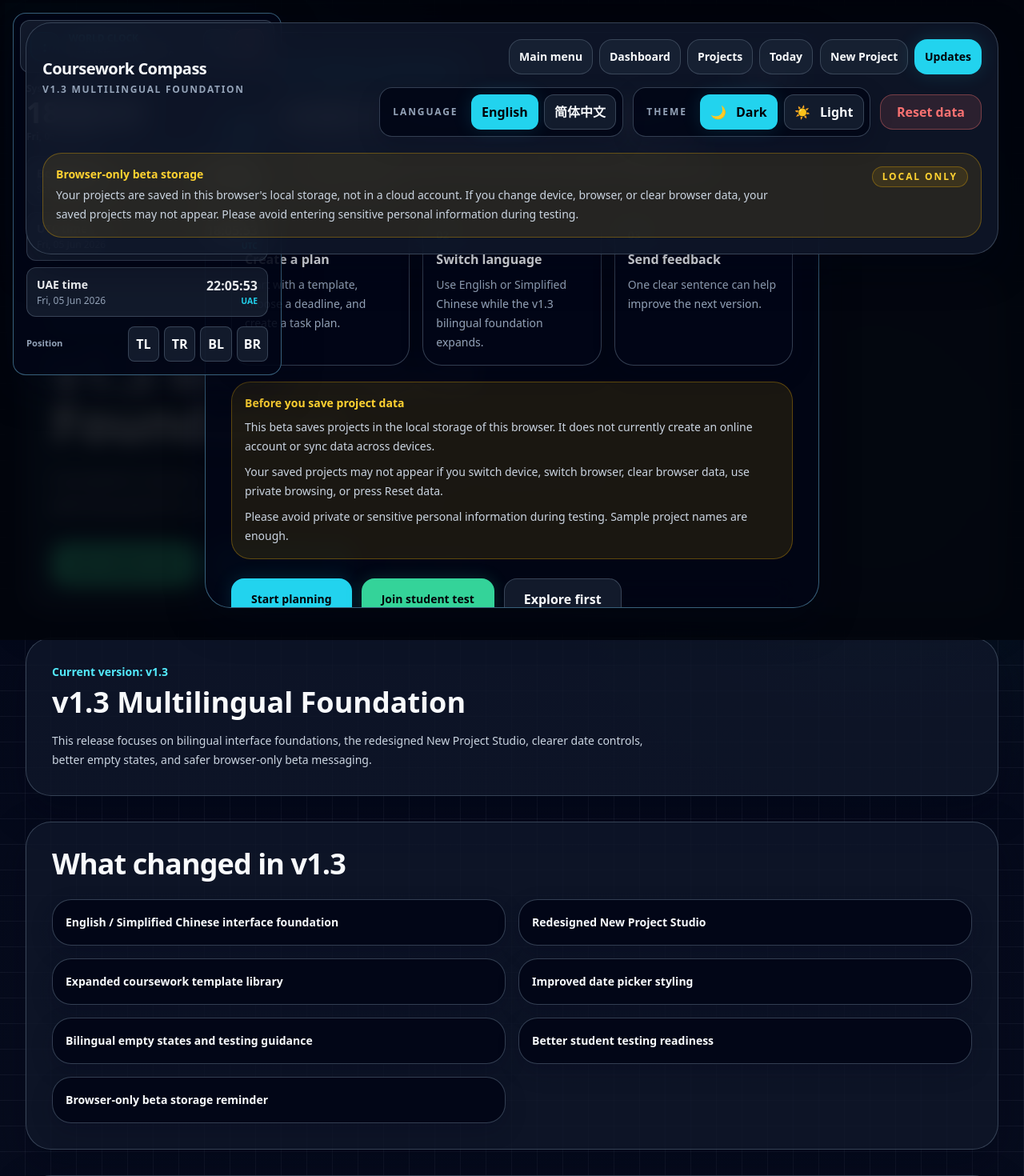
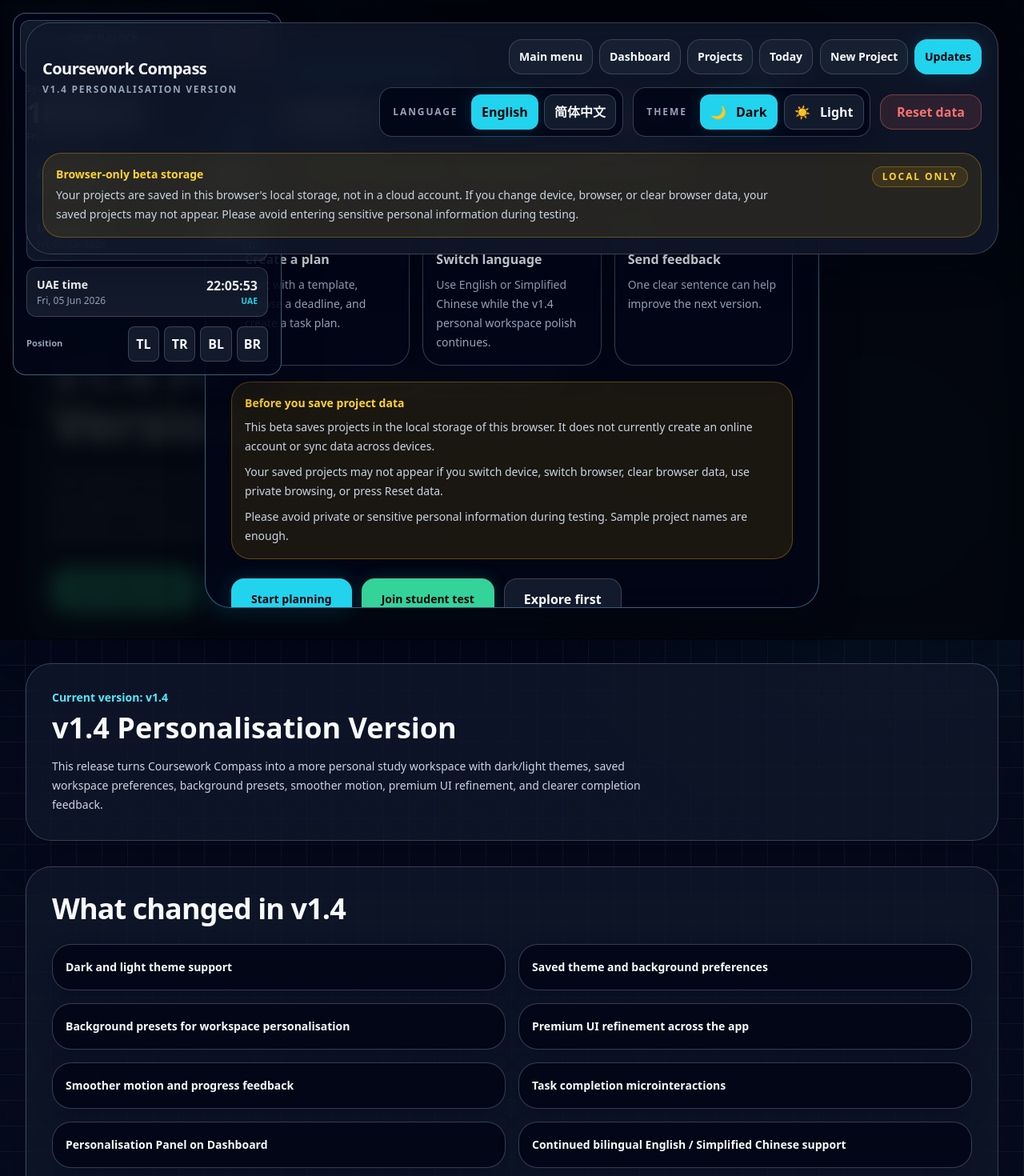
Before and after one commit to ChefDav/Coursework-Compass, a Next.js app: page /updates in a window 1280 px wide. Shown: the top 1470 px of the page at 80% size. Built offline with nearby package versions, Linux system fonts and the light colour scheme.

Commit message:
v1.4 Final Packing

```diff
--- a/app/layout.tsx
+++ b/app/layout.tsx
@@ -10,7 +10,7 @@ import BackgroundBootstrap from "@/components/BackgroundBootstrap";
 export const metadata: Metadata = {
     title: "Coursework Compass",
     description:
-        "A coursework planning tool for IB, A-Level, and international school students.",
+        "Coursework Compass is a local-first coursework planning workspace for international school students with bilingual UI, saved preferences, and personalisation features.",
 };
 
 const themeBootstrapScript = `
--- a/app/page.tsx
+++ b/app/page.tsx
@@ -12,7 +12,7 @@ import { useStoredLanguage } from "@/lib/clientStores";
 
 const copy = {
     en: {
-        badge: "Coursework Compass v1.3 Multilingual Foundation",
+        badge: "Coursework Compass v1.4 Personalisation Version",
         title: "Turn coursework chaos into a clear daily plan.",
         subtitle:
             "Coursework Compass helps IB and A-Level students break major projects into manageable tasks, deadlines, progress, and daily execution. Create a plan, edit it, and keep moving in English or Simplified Chinese.",
@@ -44,12 +44,12 @@ const copy = {
             "Coursework Compass includes countdown-oriented planning so major projects feel less invisible.",
         howEyebrow: "How it works",
         howTitle: "From vague coursework to visible progress.",
-        featuresEyebrow: "v1.3 features",
+        featuresEyebrow: "v1.4 features",
         featuresTitle: "Built for real student workflows.",
         templatesEyebrow: "Supported templates",
         templatesTitle: "Start with a subject-specific structure.",
         templatesText:
-            "The v1.3 template library covers common IB, A-Level, EPQ, and university application work.",
+            "The v1.4 template library covers common IB, A-Level, EPQ, and university application work while the workspace adds saved personalisation.",
         readyEyebrow: "Ready to plan?",
         readyTitle: "Create your first coursework plan.",
         readyText:
@@ -77,9 +77,9 @@ const copy = {
         ],
         featureCards: [
             {
-                title: "Bilingual foundation",
+                title: "Personal workspace",
                 description:
-                    "Switch between English and Simplified Chinese across the main planning and testing surfaces.",
+                    "Use dark or light themes, saved preferences, and background presets to make the planner feel more like your own study space.",
             },
             {
                 title: "Editable task workspace",
@@ -94,7 +94,7 @@ const copy = {
         ],
     },
     zh: {
-        badge: "Coursework Compass v1.3 多语言基础版本",
+        badge: "Coursework Compass v1.4 个性化版本",
         title: "把混乱的 coursework 变成清晰的每日计划。",
         subtitle:
             "Coursework Compass 帮助 IB 和 A-Level 学生把大型项目拆成可执行的任务、截止日期、进度和每日行动。你可以用英文或简体中文创建计划、编辑任务并持续推进。",
@@ -126,12 +126,12 @@ const copy = {
             "Coursework Compass 包含倒计时式规划，让大型项目不再像一团看不见的压力。",
         howEyebrow: "使用方式",
         howTitle: "从模糊 coursework 到可见进度。",
-        featuresEyebrow: "v1.3 功能",
+        featuresEyebrow: "v1.4 功能",
         featuresTitle: "为真实学生工作流设计。",
         templatesEyebrow: "支持的模板",
         templatesTitle: "从学科结构开始。",
         templatesText:
-            "v1.3 模板库覆盖常见 IB、A-Level、EPQ 和大学申请相关工作。",
+            "v1.4 模板库覆盖常见 IB、A-Level、EPQ 和大学申请相关工作，并加入保存的个性化学习空间设置。",
         readyEyebrow: "准备开始？",
         readyTitle: "创建你的第一个 coursework 计划。",
         readyText:
@@ -159,9 +159,9 @@ const copy = {
         ],
         featureCards: [
             {
-                title: "双语基础",
+                title: "个性化学习空间",
                 description:
-                    "在主要规划和测试界面中切换英文与简体中文。",
+                    "使用深色/浅色主题、保存的偏好和背景预设，让 planner 更像自己的学习空间。",
             },
             {
                 title: "可编辑任务工作区",
--- a/app/test/page.tsx
+++ b/app/test/page.tsx
@@ -30,7 +30,7 @@ const copy = {
             "This tutorial is separate from the real app. It uses simulated tasks, so students can learn the workflow without changing real project data.",
         mainSite: "Main site",
         progress: "Tutorial progress",
-        version: "v1.3",
+        version: "v1.4",
         step: "Step",
         stepLabels: [
             "Choose sample",
@@ -147,7 +147,7 @@ const copy = {
             "这个教程独立于真实应用，使用模拟任务，让学生在不改变真实项目数据的情况下学习工作流。",
         mainSite: "主站",
         progress: "教程进度",
-        version: "v1.3",
+        version: "v1.4",
         step: "步骤",
         stepLabels: [
             "选择示例",
--- a/app/updates/page.tsx
+++ b/app/updates/page.tsx
@@ -8,24 +8,26 @@ import { useStoredLanguage } from "@/lib/clientStores";
 const copy = {
     en: {
         eyebrow: "Release notes",
-        title: "v1.3 Multilingual Foundation",
+        title: "v1.4 Personalisation Version",
         subtitle:
-            "Coursework Compass v1.3 lays the groundwork for an English / Simplified Chinese planning experience and polishes the student testing flow.",
+            "This release turns Coursework Compass into a more personal study workspace with dark/light themes, saved workspace preferences, background presets, smoother motion, premium UI refinement, and clearer completion feedback.",
         joinTest: "Join student test",
         createProject: "Create a project",
         backHome: "Back to home",
-        currentVersion: "Current version: v1.3",
-        currentTitle: "v1.3 Multilingual Foundation",
+        currentVersion: "Current version: v1.4",
+        currentTitle: "v1.4 Personalisation Version",
         currentDescription:
-            "This release focuses on bilingual interface foundations, the redesigned New Project Studio, clearer date controls, better empty states, and safer browser-only beta messaging.",
-        highlightsTitle: "What changed in v1.3",
+            "This release turns Coursework Compass into a more personal study workspace with dark/light themes, saved workspace preferences, background presets, smoother motion, premium UI refinement, and clearer completion feedback.",
+        highlightsTitle: "What changed in v1.4",
         highlights: [
-            "English / Simplified Chinese interface foundation",
-            "Redesigned New Project Studio",
-            "Expanded coursework template library",
-            "Improved date picker styling",
-            "Bilingual empty states and testing guidance",
-            "Better student testing readiness",
+            "Dark and light theme support",
+            "Saved theme and background preferences",
+            "Background presets for workspace personalisation",
+            "Premium UI refinement across the app",
+            "Smoother motion and progress feedback",
+            "Task completion microinteractions",
+            "Personalisation Panel on Dashboard",
+            "Continued bilingual English / Simplified Chinese support",
             "Browser-only beta storage reminder",
         ],
         testingTitle: "Testing focus",
@@ -50,24 +52,26 @@ const copy = {
     },
     zh: {
         eyebrow: "更新日志",
-        title: "v1.3 多语言基础版本",
+        title: "v1.4 个性化版本",
         subtitle:
-            "Coursework Compass v1.3 为英文 / 简体中文规划体验打基础，并进一步打磨学生测试流程。",
+            "这个版本让 Coursework Compass 变成更具个人空间感的学习工作台，新增深色/浅色主题、本地偏好保存、背景预设、轻量动效、高级 UI 打磨和更清晰的任务完成反馈。",
         joinTest: "参加学生测试",
         createProject: "创建项目",
         backHome: "返回首页",
-        currentVersion: "当前版本：v1.3",
-        currentTitle: "v1.3 多语言基础版本",
+        currentVersion: "当前版本：v1.4",
+        currentTitle: "v1.4 个性化版本",
         currentDescription:
-            "这个版本重点完成双语界面基础、新版 Project Studio、更清晰的日期控件、更好的空状态，以及更安全的浏览器本地测试存储提示。",
-        highlightsTitle: "v1.3 更新内容",
+            "这个版本让 Coursework Compass 变成更具个人空间感的学习工作台，新增深色/浅色主题、本地偏好保存、背景预设、轻量动效、高级 UI 打磨和更清晰的任务完成反馈。",
+        highlightsTitle: "v1.4 更新内容",
         highlights: [
-            "英文 / 简体中文界面基础",
-            "重新设计的新建项目 Project Studio",
-            "扩展 coursework 模板库",
-            "改进日期选择器样式",
-            "双语空状态和测试指引",
-            "更适合学生测试的细节打磨",
+            "支持深色与浅色主题",
+            "主题和背景偏好会保存在当前浏览器",
+            "新增学习空间背景预设",
+            "全站高级 UI 细节打磨",
+            "更顺滑的动效和进度反馈",
+            "任务完成微交互",
+            "Dashboard 新增个性化面板",
+            "继续支持 English / 简体中文",
             "浏览器本地 beta 存储提醒",
         ],
         testingTitle: "测试重点",
@@ -93,6 +97,17 @@ const copy = {
 } as const;
 
 const releaseHistory = [
+    {
+        version: "v1.4",
+        title: {
+            en: "v1.4 Personalisation Version",
+            zh: "v1.4 个性化版本",
+        },
+        description: {
+            en: "This release turns Coursework Compass into a more personal study workspace with dark/light themes, saved workspace preferences, background presets, smoother motion, premium UI refinement, and clearer completion feedback.",
+            zh: "这个版本让 Coursework Compass 变成更具个人空间感的学习工作台，新增深色/浅色主题、本地偏好保存、背景预设、轻量动效、高级 UI 打磨和更清晰的任务完成反馈。",
+        },
+    },
     {
         version: "v1.3",
         title: {
--- a/components/FeedbackPanel.tsx
+++ b/components/FeedbackPanel.tsx
@@ -27,8 +27,8 @@ const feedbackTypes: FeedbackType[] = [
 
 const copy = {
     en: {
-        eyebrow: "v1.3 student testing feedback",
-        title: "Help shape the multilingual foundation.",
+        eyebrow: "v1.4 student testing feedback",
+        title: "Help shape the personalisation version.",
         description:
             "Coursework Compass is being improved through real student testing. Useful feedback can be short, honest, and specific. Even one confusing button is worth reporting.",
         note:
@@ -47,11 +47,11 @@ const copy = {
         helper:
             "This opens your email app with a ready-made feedback template. You can edit it before sending.",
         bodyIntro:
-            "I tested Coursework Compass v1.3 Multilingual Foundation and would like to share some feedback.",
+            "I tested Coursework Compass v1.4 Personalisation Version and would like to share some feedback.",
     },
     zh: {
-        eyebrow: "v1.3 学生测试反馈",
-        title: "帮助完善多语言基础版本。",
+        eyebrow: "v1.4 学生测试反馈",
+        title: "帮助完善个性化版本。",
         description:
             "Coursework Compass 正在通过真实学生测试继续改进。反馈可以很短、真实、具体。哪怕只是一个让你困惑的按钮，也值得告诉我。",
         note:
@@ -70,7 +70,7 @@ const copy = {
         helper:
             "这会打开你的邮件应用，并预填一个反馈模板。发送前你可以继续编辑。",
         bodyIntro:
-            "我测试了 Coursework Compass v1.3 多语言基础版本，想分享一些反馈。",
+            "我测试了 Coursework Compass v1.4 个性化版本，想分享一些反馈。",
     },
 } as const;
 
@@ -121,7 +121,7 @@ export default function FeedbackPanel() {
 
     const feedbackMailto = useMemo(() => {
         const subject = encodeURIComponent(
-            `Coursework Compass v1.3 Student Testing Feedback - ${selectedType}`,
+            `Coursework Compass v1.4 Student Testing Feedback - ${selectedType}`,
         );
 
         const body = encodeURIComponent(
--- a/components/OnboardingPopup.tsx
+++ b/components/OnboardingPopup.tsx
@@ -10,10 +10,10 @@ const ONBOARDING_STORAGE_KEY =
 
 const copy = {
     en: {
-        badge: "v1.3 Multilingual Foundation",
+        badge: "v1.4 Personalisation Version",
         title: "Welcome to Coursework Compass.",
         description:
-            "Coursework Compass helps IB and A-Level students turn large coursework projects into clearer tasks, deadlines, and daily actions. This version adds the English / Simplified Chinese foundation for student testing.",
+            "Coursework Compass helps IB and A-Level students turn large coursework projects into clearer tasks, deadlines, and daily actions. This version adds dark/light themes, saved preferences, background presets, and personalisation polish.",
         close: "Close",
         cards: [
             {
@@ -26,7 +26,7 @@ const copy = {
                 number: "02",
                 title: "Switch language",
                 description:
-                    "Use English or Simplified Chinese while the v1.3 bilingual foundation expands.",
+                    "Use English or Simplified Chinese while the v1.4 personal workspace polish continues.",
             },
             {
                 number: "03",
@@ -46,10 +46,10 @@ const copy = {
         explore: "Explore first",
     },
     zh: {
-        badge: "v1.3 多语言基础版本",
+        badge: "v1.4 个性化版本",
         title: "欢迎使用 Coursework Compass。",
         description:
-            "Coursework Compass 帮助 IB 和 A-Level 学生把大型 coursework 项目拆成更清晰的任务、截止日期和每日行动。这个版本加入英文 / 简体中文基础，方便学生测试。",
+            "Coursework Compass 帮助 IB 和 A-Level 学生把大型 coursework 项目拆成更清晰的任务、截止日期和每日行动。这个版本加入深色/浅色主题、保存的偏好、背景预设和个性化打磨。",
         close: "关闭",
         cards: [
             {
@@ -62,7 +62,7 @@ const copy = {
                 number: "02",
                 title: "切换语言",
                 description:
-                    "可以使用英文或简体中文；v1.3 会继续扩展双语基础。",
+                    "可以使用英文或简体中文；v1.4 会继续打磨更个人化的学习空间。",
             },
             {
                 number: "03",
--- a/components/TestingGuideCard.tsx
+++ b/components/TestingGuideCard.tsx
@@ -43,7 +43,7 @@ const copy = {
         ],
         noteTitle: "Important",
         note:
-            "Coursework Compass v1.3 is still a beta. Saved data stays in the current browser only, so students should avoid sensitive personal information during testing.",
+            "Coursework Compass v1.4 is still a beta. Saved data and preferences stay in the current browser only, so students should avoid sensitive personal information during testing.",
     },
     zh: {
         eyebrow: "测试指南",
@@ -85,7 +85,7 @@ const copy = {
         ],
         noteTitle: "重要说明",
         note:
-            "Coursework Compass v1.3 仍然是 beta 版本。保存的数据只会留在当前浏览器中，因此测试时请避免输入敏感个人信息。",
+            "Coursework Compass v1.4 仍然是 beta 版本。保存的数据和偏好只会留在当前浏览器中，因此测试时请避免输入敏感个人信息。",
     },
 } as const;
 
--- a/lib/i18n.ts
+++ b/lib/i18n.ts
@@ -25,7 +25,7 @@ export const languages: {
 export const translations = {
     en: {
         appName: "Coursework Compass",
-        versionLabel: "v1.3 Multilingual Foundation",
+        versionLabel: "v1.4 Personalisation Version",
 
         language: "Language",
         english: "English",
@@ -49,11 +49,11 @@ export const translations = {
         openDashboard: "Open dashboard",
         openToday: "Open Today",
 
-        betaNoticeEyebrow: "Coursework Compass v1.3 Multilingual Foundation",
-        betaNoticeTitle: "A clearer bilingual testing version is now in progress.",
+        betaNoticeEyebrow: "Coursework Compass v1.4 Personalisation Version",
+        betaNoticeTitle: "A more personal study workspace is now in progress.",
         betaNoticeDescription:
-            "This version begins turning Coursework Compass into an English and Simplified Chinese coursework planner. The current foundation focuses on language switching, clearer global notices, and preparing the product for Chinese-speaking international school students.",
-        betaNoticeBadge: "v1.3 beta",
+            "This version adds dark and light themes, saved workspace preferences, background presets, smoother motion, and clearer completion feedback while keeping the browser-only beta simple.",
+        betaNoticeBadge: "v1.4 beta",
         betaCardOneNumber: "01",
         betaCardOneTitle: "Plan coursework",
         betaCardOneDescription:
@@ -65,10 +65,10 @@ export const translations = {
         betaCardThreeNumber: "03",
         betaCardThreeTitle: "Test bilingually",
         betaCardThreeDescription:
-            "Use the English interface or switch to Simplified Chinese as v1.3 expands bilingual support across the product.",
+            "Use the English interface or switch to Simplified Chinese while the v1.4 personal workspace polish continues.",
         importantDataNoteTitle: "Important data note",
         importantDataNoteOne:
-            "Coursework Compass v1.3 still uses browser-only local storage. It does not use accounts or cloud sync yet.",
+            "Coursework Compass v1.4 still uses browser-only local storage. It does not use accounts or cloud sync yet.",
         importantDataNoteTwo:
             "This means your projects may disappear if you clear browser data, use another browser, use another device, or reset local data from the navigation bar.",
         importantDataNoteThree:
@@ -149,7 +149,7 @@ export const translations = {
 
     zh: {
         appName: "Coursework Compass",
-        versionLabel: "v1.3 多语言基础版本",
+        versionLabel: "v1.4 个性化版本",
 
         language: "语言",
         english: "English",
@@ -173,11 +173,11 @@ export const translations = {
         openDashboard: "打开仪表盘",
         openToday: "打开今日任务",
 
-        betaNoticeEyebrow: "Coursework Compass v1.3 多语言基础版本",
-        betaNoticeTitle: "更清晰的双语测试版本正在完善中。",
+        betaNoticeEyebrow: "Coursework Compass v1.4 个性化版本",
+        betaNoticeTitle: "更具个人空间感的学习工作台正在完善中。",
         betaNoticeDescription:
-            "这个版本开始把 Coursework Compass 升级为支持英文和简体中文的 coursework 规划工具。当前重点是语言切换、全局提示双语化，并为中文国际学校学生的使用场景打基础。",
-        betaNoticeBadge: "v1.3 测试版",
+            "这个版本新增深色/浅色主题、本地偏好保存、背景预设、轻量动效和更清晰的任务完成反馈，同时继续保持浏览器本地测试存储。",
+        betaNoticeBadge: "v1.4 测试版",
         betaCardOneNumber: "01",
         betaCardOneTitle: "规划 coursework",
         betaCardOneDescription:
@@ -189,10 +189,10 @@ export const translations = {
         betaCardThreeNumber: "03",
         betaCardThreeTitle: "双语测试体验",
         betaCardThreeDescription:
-            "你可以使用英文界面，也可以切换到简体中文。v1.3 会把更多页面升级为双语版本。",
+            "你可以使用英文界面，也可以切换到简体中文。v1.4 会继续打磨更个人化的学习空间。",
         importantDataNoteTitle: "重要数据说明",
         importantDataNoteOne:
-            "Coursework Compass v1.3 仍然使用浏览器本地存储，目前还没有账号系统或云端同步。",
+            "Coursework Compass v1.4 仍然使用浏览器本地存储，目前还没有账号系统或云端同步。",
         importantDataNoteTwo:
             "这意味着如果你清除浏览器数据、更换浏览器、更换设备，或在导航栏中重置本地数据，之前保存的项目可能不会显示。",
         importantDataNoteThree:
```
Also changed, not shown: components/PersonalisationPanel.tsx (+3 -7 lines), 2 other files (tests, documents, lock files or other folders).
